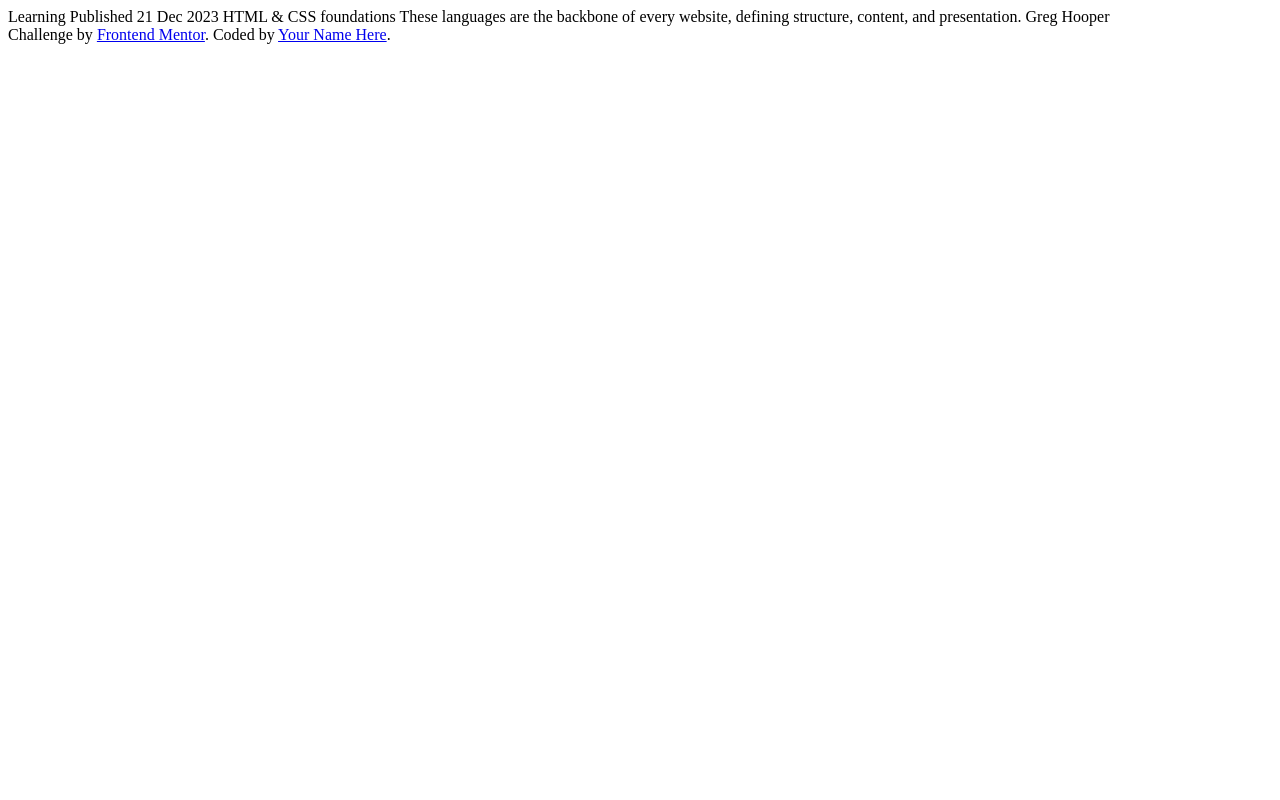
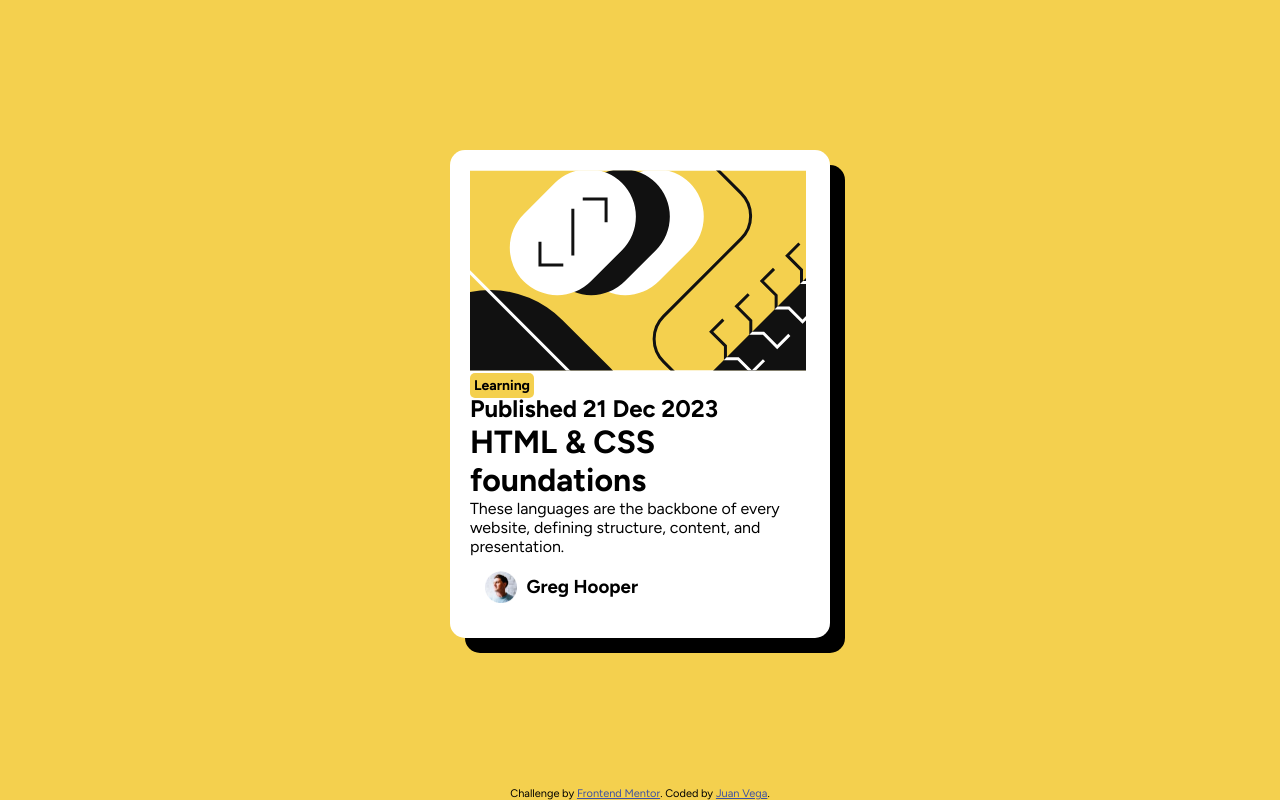
Before and after one commit to JuanTwoFour/Blog-preview-card, a plain HTML site: page index.html in a window 1280 px wide. Drawn offline with Linux system fonts and the light colour scheme.

Commit message:
just aa rough draft

```diff
--- a/index.html
+++ b/index.html
@@ -4,26 +4,46 @@
     <meta charset="UTF-8" />
     <meta name="viewport" content="width=device-width, initial-scale=1.0" />
     <!-- displays site properly based on user's device -->
-
+    <link rel="stylesheet" href="styles.css" />
     <link
       rel="icon"
       type="image/png"
       sizes="32x32"
       href="./assets/images/favicon-32x32.png"
     />
+    <link rel="preconnect" href="https://fonts.googleapis.com" />
+    <link rel="preconnect" href="https://fonts.gstatic.com" crossorigin />
+    <link
+      href="https://fonts.googleapis.com/css2?family=Figtree:ital,wght@0,300..900;1,300..900&family=Outfit:wght@100..900&display=swap"
+      rel="stylesheet"
+    />
     <title>Frontend Mentor | Blog preview card</title>
   </head>
 
   <body>
-    Learning Published 21 Dec 2023 HTML & CSS foundations These languages are
-    the backbone of every website, defining structure, content, and
-    presentation. Greg Hooper
+    <main>
+      <img
+        src="assets/images/illustration-article.svg"
+        alt="article illustration"
+      />
+      <span>Learning</span>
+      <h2>Published 21 Dec 2023</h2>
+      <h1>HTML & CSS foundations</h1>
+      <p>
+        These languages are the backbone of every website, defining structure,
+        content, and presentation.
+      </p>
+      <div class="author">
+        <img src="assets/images/image-avatar.webp" alt="image-avatar" />
+        <h3>Greg Hooper</h3>
+      </div>
+    </main>
 
     <div class="attribution">
       Challenge by
       <a href="https://www.frontendmentor.io?ref=challenge" target="_blank"
         >Frontend Mentor</a
-      >. Coded by <a href="#">Your Name Here</a>.
+      >. Coded by <a href="#">Juan Vega</a>.
     </div>
   </body>
 </html>
--- a/styles.css
+++ b/styles.css
@@ -1,7 +1,55 @@
+* {
+  box-sizing: border-box;
+  margin: 0;
+  padding: 0;
+}
+
+body {
+  background-color: rgb(244, 208, 78);
+  display: flex;
+  flex-direction: column;
+  justify-content: center;
+  align-items: center;
+  height: 100vh;
+  font-family: "figtree", sons-serif;
+}
+
+main {
+  background-color: hsl(0, 0%, 100%);
+  border-radius: 15px;
+  box-shadow: 15px 15px 0px rgb(0, 0, 0);
+  overflow: hidden;
+  max-width: 380px;
+  height: auto;
+  padding: 20px;
+  margin: auto;
+}
+
+span {
+  background-color: rgb(244, 208, 78);
+  font-weight: 700;
+  font-size: 14px;
+  padding: 4px;
+  border-radius: 5px;
+}
+
+.author {
+  display: flex;
+  align-items: center;
+  padding: 15px;
+}
+
+.author img {
+  height: 32px;
+  width: auto;
+  padding-right: 10px;
+}
+
 .attribution {
   font-size: 11px;
   text-align: center;
 }
+
 .attribution a {
   color: hsl(228, 45%, 44%);
 }
```
Also changed, not shown: 1 other file.
